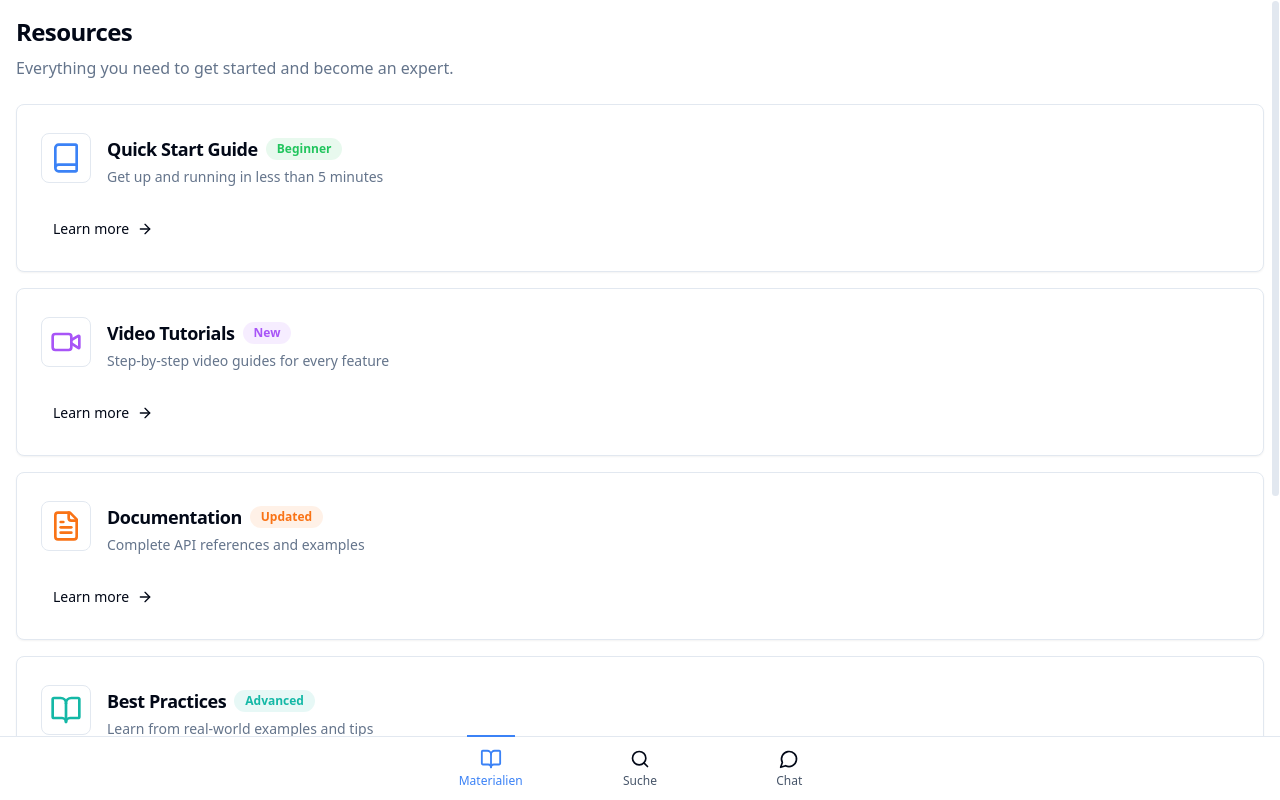
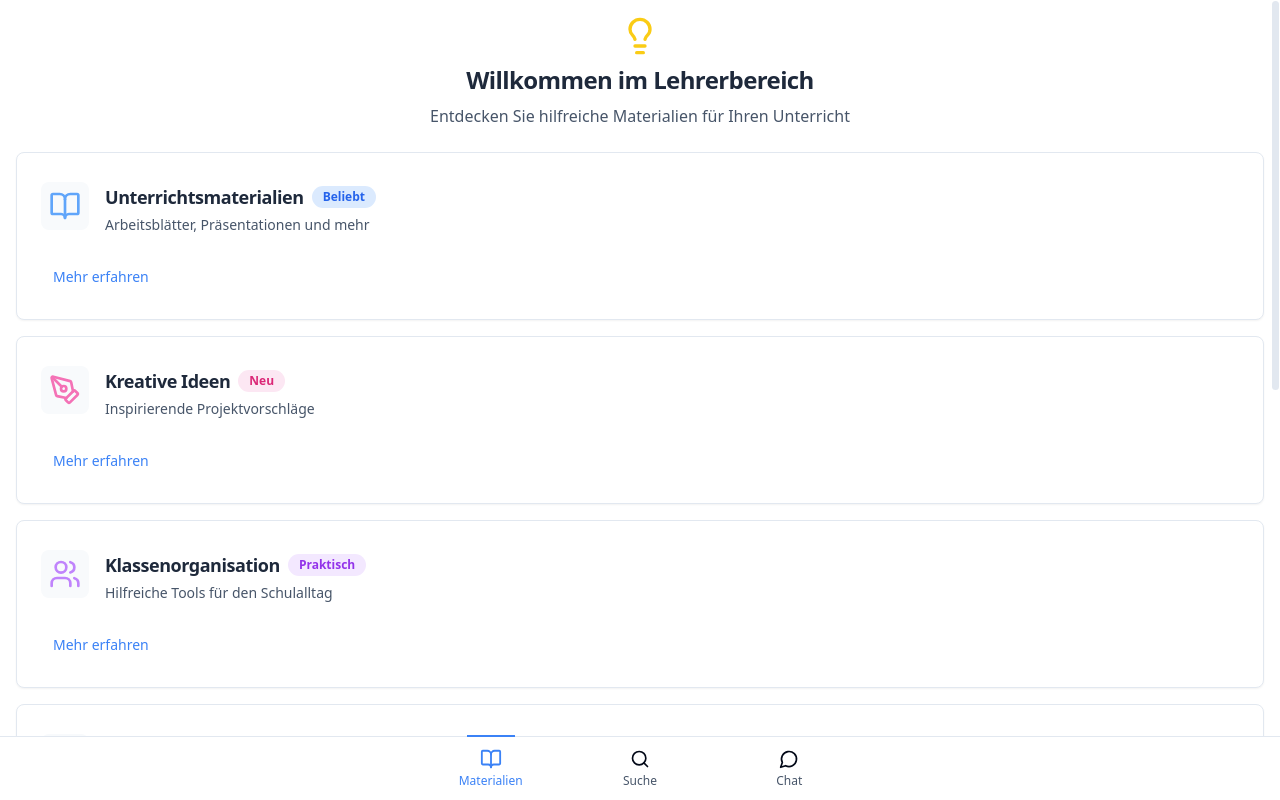
Before and after one commit to altanlabs/87a7cc-stuttgart-test, a React (Vite) app: page /resources in a window 1280 px wide. Built offline with nearby package versions, Linux system fonts and the light colour scheme.

Commit message:
New commit

```diff
--- a/src/pages/resources.tsx
+++ b/src/pages/resources.tsx
@@ -2,37 +2,43 @@ import { Card, CardContent, CardDescription, CardHeader, CardTitle } from "@/com
 import { ScrollArea } from "@/components/ui/scroll-area";
 import { Badge } from "@/components/ui/badge";
 import { Button } from "@/components/ui/button";
-import { Book, Video, FileText, BookOpen, ArrowRight } from "lucide-react";
+import { BookOpen, PenTool, Users, Calendar, Lightbulb, Heart } from "lucide-react";
 
 const resources = [
   {
-    title: "Quick Start Guide",
-    description: "Get up and running in less than 5 minutes",
-    icon: <Book className="w-8 h-8 text-blue-500" />,
-    badge: "Beginner",
-    badgeColor: "bg-green-500/10 text-green-500",
+    title: "Unterrichtsmaterialien",
+    description: "Arbeitsblätter, Präsentationen und mehr",
+    icon: <BookOpen className="w-8 h-8 text-blue-400" />,
+    badge: "Beliebt",
+    badgeColor: "bg-blue-100 text-blue-600",
   },
   {
-    title: "Video Tutorials",
-    description: "Step-by-step video guides for every feature",
-    icon: <Video className="w-8 h-8 text-purple-500" />,
-    badge: "New",
-    badgeColor: "bg-purple-500/10 text-purple-500",
+    title: "Kreative Ideen",
+    description: "Inspirierende Projektvorschläge",
+    icon: <PenTool className="w-8 h-8 text-pink-400" />,
+    badge: "Neu",
+    badgeColor: "bg-pink-100 text-pink-600",
   },
   {
-    title: "Documentation",
-    description: "Complete API references and examples",
-    icon: <FileText className="w-8 h-8 text-orange-500" />,
-    badge: "Updated",
-    badgeColor: "bg-orange-500/10 text-orange-500",
+    title: "Klassenorganisation",
+    description: "Hilfreiche Tools für den Schulalltag",
+    icon: <Users className="w-8 h-8 text-purple-400" />,
+    badge: "Praktisch",
+    badgeColor: "bg-purple-100 text-purple-600",
   },
   {
-    title: "Best Practices",
-    description: "Learn from real-world examples and tips",
-    icon: <BookOpen className="w-8 h-8 text-teal-500" />,
-    badge: "Advanced",
-    badgeColor: "bg-teal-500/10 text-teal-500",
+    title: "Terminplaner",
+    description: "Schuljahresplanung leicht gemacht",
+    icon: <Calendar className="w-8 h-8 text-green-400" />,
+    badge: "Aktuell",
+    badgeColor: "bg-green-100 text-green-600",
   }
+];
+
+const quickTips = [
+  "Tipp: Nutzen Sie unsere Vorlagen für Elternbriefe",
+  "Tipp: Wöchentliche Lernziele einfach planen",
+  "Tipp: Digitale Klassenbuch-Vorlagen"
 ];
 
 export default function ResourcesPage() {
@@ -40,23 +46,28 @@ export default function ResourcesPage() {
     <ScrollArea className="h-[calc(100vh-4rem)]">
       <div className="container p-4 pb-20">
         <div className="space-y-6">
-          <div className="space-y-2">
-            <h1 className="text-2xl font-bold tracking-tight">Resources</h1>
-            <p className="text-muted-foreground">
-              Everything you need to get started and become an expert.
+          <div className="space-y-2 text-center">
+            <div className="flex justify-center">
+              <Lightbulb className="w-10 h-10 text-yellow-400" />
+            </div>
+            <h1 className="text-2xl font-bold tracking-tight text-slate-800">
+              Willkommen im Lehrerbereich
+            </h1>
+            <p className="text-slate-600">
+              Entdecken Sie hilfreiche Materialien für Ihren Unterricht
             </p>
           </div>
 
           <div className="grid gap-4">
             {resources.map((resource, index) => (
-              <Card key={index} className="relative overflow-hidden">
+              <Card key={index} className="relative overflow-hidden border-slate-200 hover:border-blue-200 transition-colors">
                 <CardHeader className="flex flex-row items-center gap-4">
-                  <div className="rounded-lg p-2 bg-background border">
+                  <div className="rounded-lg p-2 bg-slate-50">
                     {resource.icon}
                   </div>
                   <div className="space-y-1">
                     <div className="flex items-center gap-2">
-                      <CardTitle className="text-lg">{resource.title}</CardTitle>
+                      <CardTitle className="text-lg text-slate-800">{resource.title}</CardTitle>
                       <Badge
                         variant="secondary"
                         className={resource.badgeColor}
@@ -64,29 +75,61 @@ export default function ResourcesPage() {
                         {resource.badge}
                       </Badge>
                     </div>
-                    <CardDescription className="text-sm">
+                    <CardDescription className="text-sm text-slate-600">
                       {resource.description}
                     </CardDescription>
                   </div>
                 </CardHeader>
                 <CardContent>
-                  <Button variant="ghost" size="sm" className="gap-2">
-                    Learn more <ArrowRight className="w-4 h-4" />
+                  <Button
+                    variant="ghost"
+                    size="sm"
+                    className="text-blue-500 hover:text-blue-600 hover:bg-blue-50"
+                  >
+                    Mehr erfahren
                   </Button>
                 </CardContent>
               </Card>
             ))}
           </div>
 
-          <Card className="bg-primary/5 border-primary/10">
+          <Card className="bg-blue-50 border-blue-100">
             <CardHeader>
-              <CardTitle className="text-lg">Need Help?</CardTitle>
-              <CardDescription>
-                Our support team is available 24/7 to assist you with any questions.
+              <div className="flex items-center gap-2">
+                <Heart className="w-5 h-5 text-pink-400" />
+                <CardTitle className="text-lg text-slate-800">Tägliche Tipps</CardTitle>
+              </div>
+            </CardHeader>
+            <CardContent>
+              <div className="space-y-2">
+                {quickTips.map((tip, index) => (
+                  <div
+                    key={index}
+                    className="flex items-center gap-2 text-sm text-slate-700 bg-white p-2 rounded-md"
+                  >
+                    <span className="w-2 h-2 rounded-full bg-blue-400" />
+                    {tip}
+                  </div>
+                ))}
+              </div>
+            </CardContent>
+          </Card>
+
+          <Card className="bg-gradient-to-br from-purple-50 to-pink-50 border-purple-100">
+            <CardHeader>
+              <CardTitle className="text-lg text-slate-800">Brauchen Sie Hilfe?</CardTitle>
+              <CardDescription className="text-slate-600">
+                Unser Support-Team steht Ihnen zur Verfügung
               </CardDescription>
             </CardHeader>
             <CardContent>
-              <Button variant="secondary" size="sm">Contact Support</Button>
+              <Button
+                variant="secondary"
+                size="sm"
+                className="bg-white text-purple-500 hover:bg-purple-50"
+              >
+                Support kontaktieren
+              </Button>
             </CardContent>
           </Card>
         </div>
```
